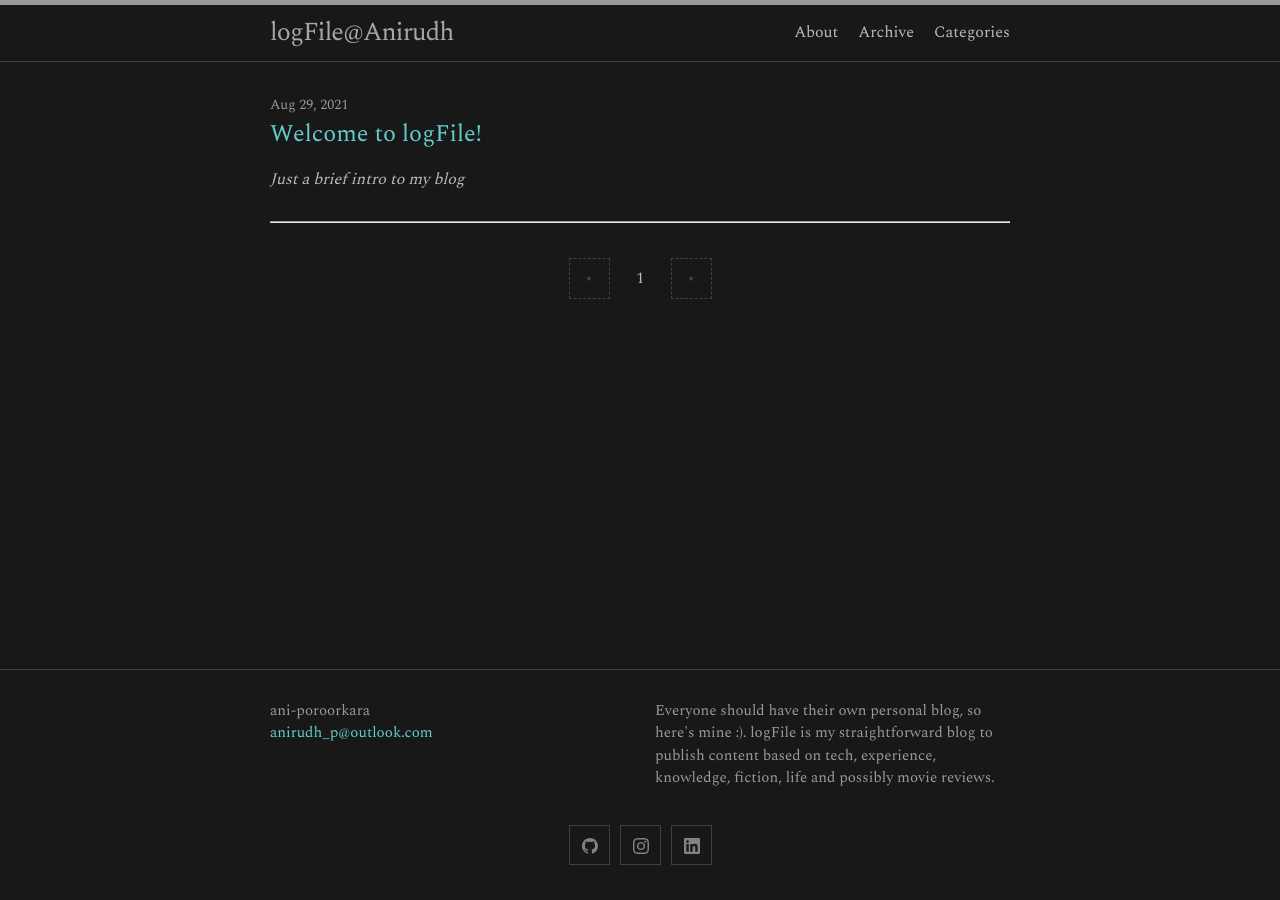
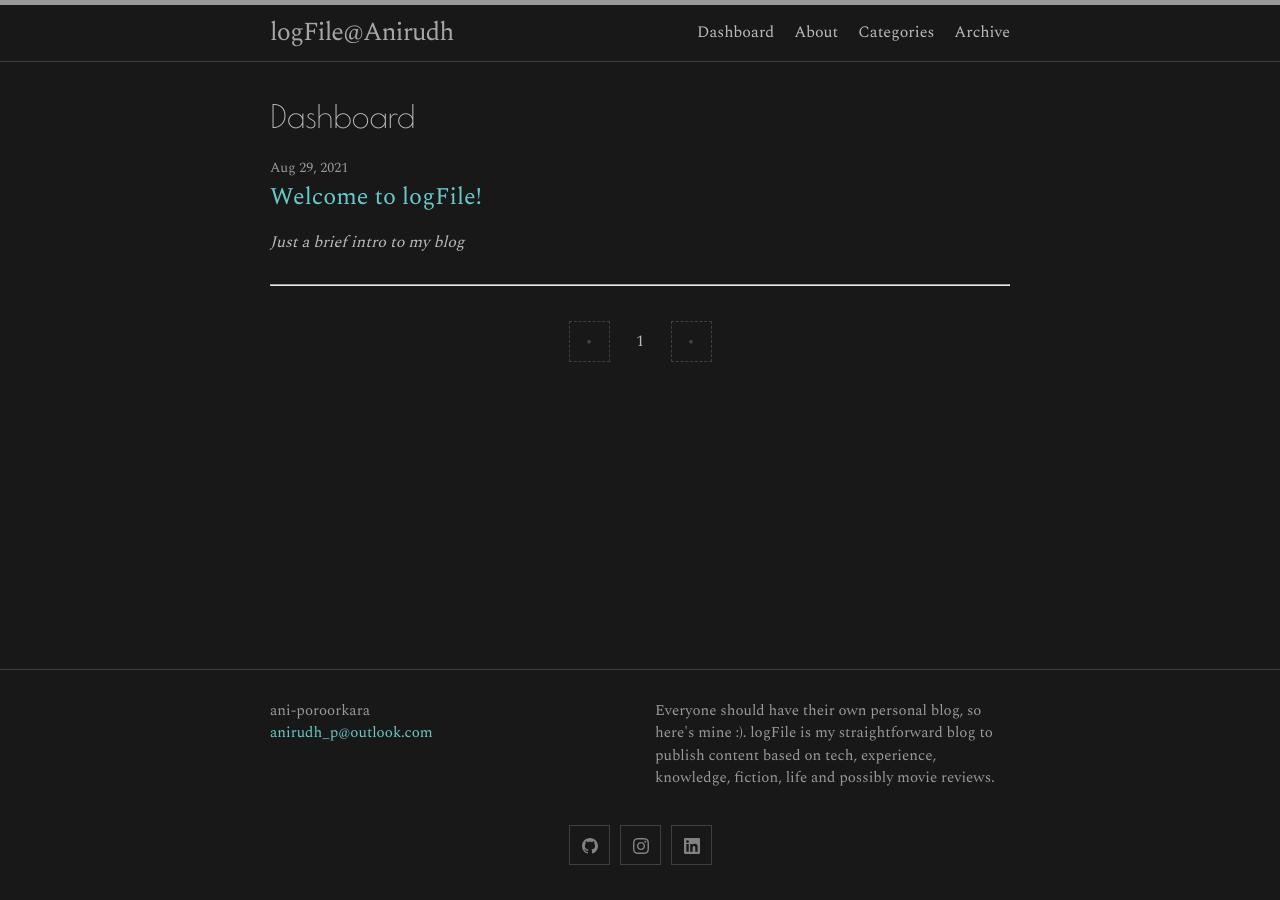
Before and after one commit to ani-poroorkara/blog, a Jekyll site: the page built from index.html, in a window 1280 px wide. Built offline with Jekyll 4.4.1, drawn with Linux system fonts in a browser that asks for light colours; the list of posts is cut into pages by our own code; some of the changed lines change nothing that is shown.

Commit message:
added dashboard link

```diff
--- a/_config.yml
+++ b/_config.yml
@@ -49,8 +49,11 @@ minima:
 
 # If you want to link only specific pages in your header, uncomment
 # this and add the path to the pages in order as they should show up
-#header_pages:
-# - about.md
+header_pages:
+- index.html
+- about.markdown
+- categories.html
+- archive.html
 
 #Pagnation
 paginate: 5
--- a/index.html
+++ b/index.html
@@ -2,5 +2,6 @@
 # Feel free to add content and custom Front Matter to this file.
 # To modify the layout, see https://jekyllrb.com/docs/themes/#overriding-theme-defaults
 
+title: Dashboard
 layout: home
 ---
```
